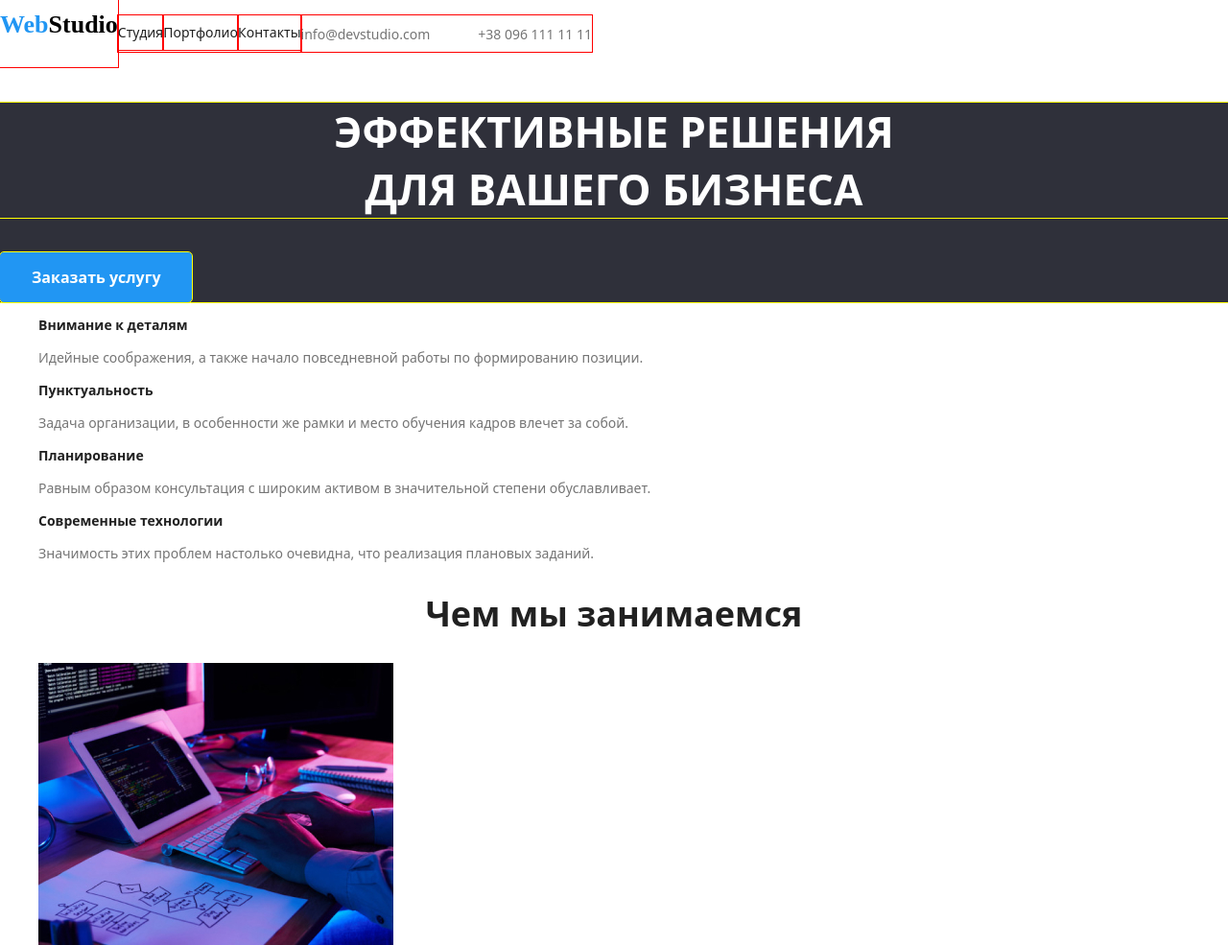
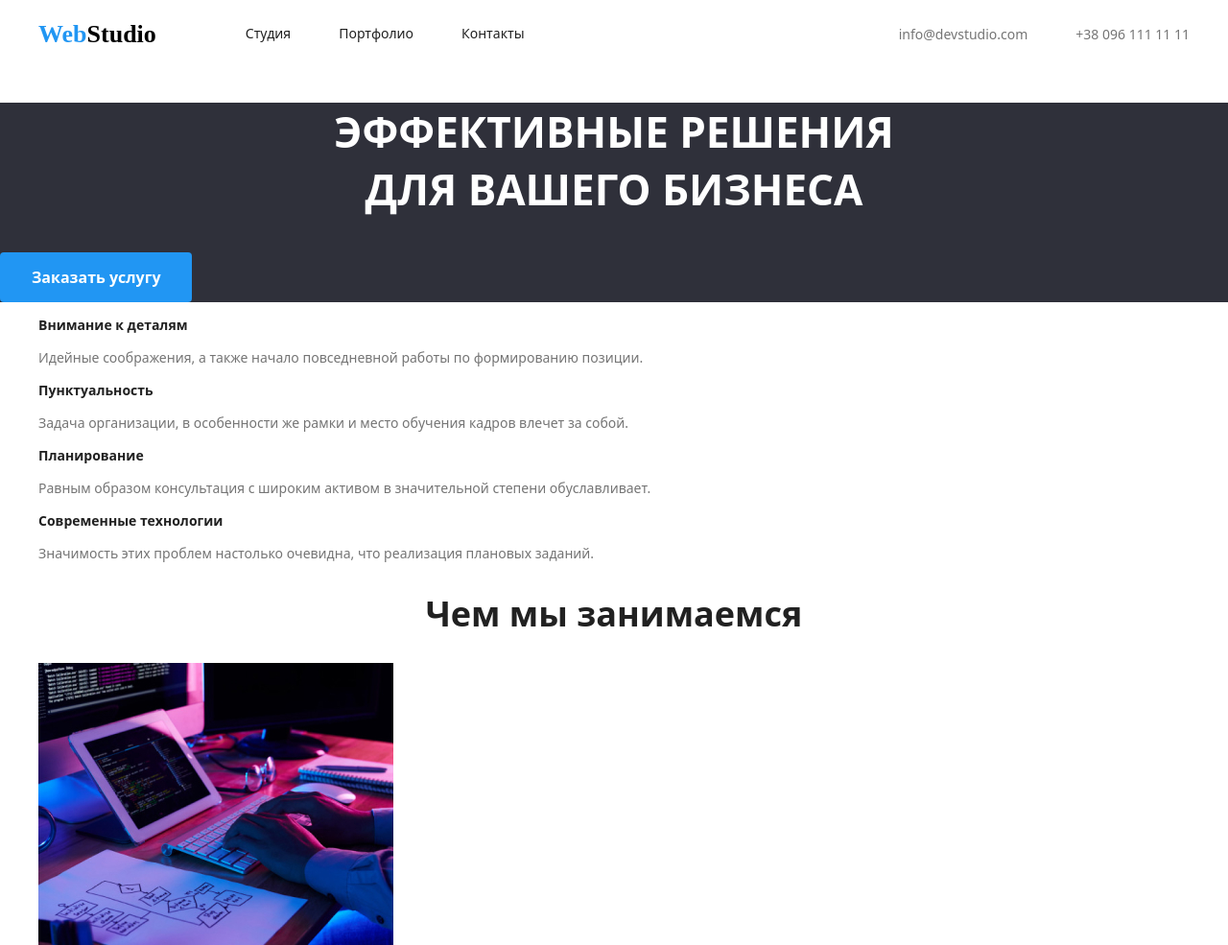
Before and after one commit to YuliiaDvoinos/goit-markup-hw-03, a plain HTML site: page index.html in a window 1280 px wide. Shown: the top 985 px of the page at 96% size. Drawn offline with nearby package versions, Linux system fonts and the light colour scheme.

Commit message:
normalize direction on herader element

```diff
--- a/styles/styles.css
+++ b/styles/styles.css
@@ -10,6 +10,7 @@ header {
   line-height: 31px;
   color: #000000;
   padding: 0;
+  margin-right: 93px;
 }
 .logo-part {
   color: #2196f3;
@@ -221,28 +222,26 @@ header {
   line-height: 30px;
   color: #757575;
 }
-/* to help me aligns*/
-.main-file-header,
-.logo-text,
-.nav-list,
-.main-nav-list-element,
-.nav-adress-list {
-  outline: 1px solid red;
-}
-.section-with-button,
-.our-slogan,
-.button-to-order-servise {
-  outline: 1px solid yellow;
-}
 
 .header-container {
+  width: 1200px;
+  /*
+  max-height: 60px;*/
+  padding: 0;
+  margin-left: auto;
+  margin-right: auto;
+  align-items: center;
+
   display: flex;
+  justify-content: space-between;
 }
 .main-nav {
   display: flex;
+  align-items: center;
 }
 .nav-list {
   padding: 0;
+  margin: 0;
   display: flex;
 }
 .logo-text,
@@ -253,15 +252,18 @@ header {
 }
 .nav-adress-list {
   padding: 0;
+  margin-left: auto;
   display: flex;
 }
 .main-nav-list-element,
 .adress-list-item {
   margin-right: 50px;
 }
-.main-nav-list-element:last-child {
-  margin-right: 0;
-}
+
 .adress-list-item:last-child {
   margin-right: 0;
 }
+/*
+.main-nav-list-element:last-child {
+  margin-right: 0;
+}*/
```
